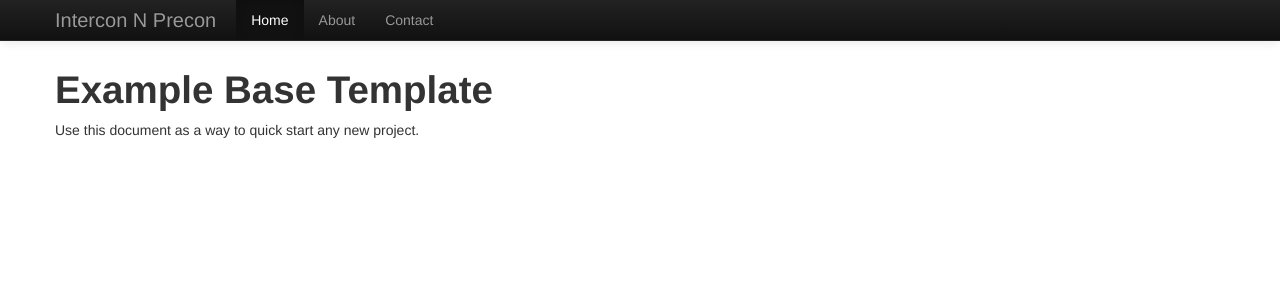
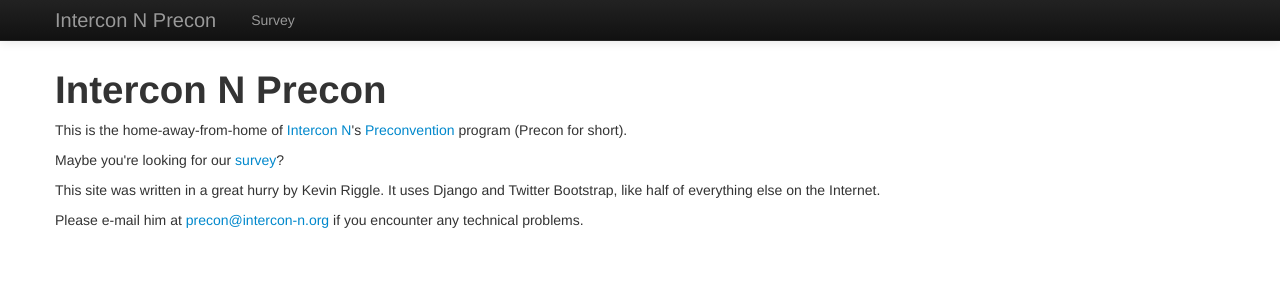
Before and after one commit to nbudin/precon-project, a Django app: page / in a window 1280 px wide. Shown: the top 300 px of the page. Run offline with Django 3.2, Linux system fonts and the light colour scheme; parts of the project's set-up code (start-up, migrations or seed data) failed here and were passed over.

Commit message:
prettier, better navigation

```diff
--- a/precon_project/precon_project/urls.py
+++ b/precon_project/precon_project/urls.py
@@ -6,7 +6,7 @@ from django.contrib import admin
 admin.autodiscover()
 
 urlpatterns = patterns('',
-    url(r'^$', TemplateView.as_view(template_name='base.html')),
+    url(r'^$', TemplateView.as_view(template_name='precon/home.html')),
 
     # Examples:
     # url(r'^$', 'precon_project.views.home', name='home'),
--- a/precon_project/templates/base.html
+++ b/precon_project/templates/base.html
@@ -37,15 +37,17 @@
         <div class="container">
           <a class="btn btn-navbar" data-toggle="collapse" data-target=".nav-collapse">
             <span class="icon-bar"></span>
+            <!--<span class="icon-bar"></span>
             <span class="icon-bar"></span>
-            <span class="icon-bar"></span>
+            <span class="icon-bar"></span>-->
           </a>
           <a class="brand" href="#">Intercon N Precon</a>
           <div class="nav-collapse collapse">
             <ul class="nav">
-              <li class="active"><a href="#">Home</a></li>
-              <li><a href="#about">About</a></li>
-              <li><a href="#contact">Contact</a></li>
+              <li><a href="{% url 'create_participant' %}">Survey</a></li>
+              <!--<li><a href="#">Home</a></li>
+              <li><a href="#about">Survey</a></li>
+              <li><a href="#contact">Contact</a></li>-->
             </ul>
           </div><!--/.nav-collapse -->
         </div>
--- /dev/null
+++ b/precon_project/templates/precon/home.html
@@ -0,0 +1,18 @@
+{% extends "base.html" %}
+
+{% block title %}Intercon N Precon{% endblock %}
+
+{% block page_title %}Intercon N Precon{% endblock %}
+
+{% block content %}
+
+    <p>This is the home-away-from-home of <a href="http://interactiveliterature.org/N/">Intercon N</a>'s <a href="http://interactiveliterature.org/N/Thursday.php">Preconvention</a> program (Precon for short).</p>
+
+    <p>Maybe you're looking for our <a href="{% url 'create_participant' %}">survey</a>?</p>
+
+    <p>This site was written in a great hurry by Kevin Riggle.  It uses Django and Twitter Bootstrap, like half of everything else on the Internet.</p>
+
+    <p>Please e-mail him at <a href="mailto:precon@intercon-n.org">precon@intercon-n.org</a> if you encounter any technical problems.</p>
+
+
+{% endblock %}
```
